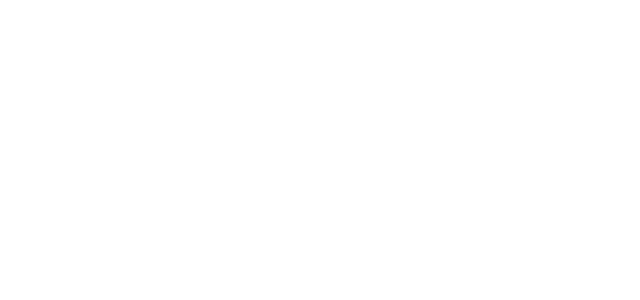
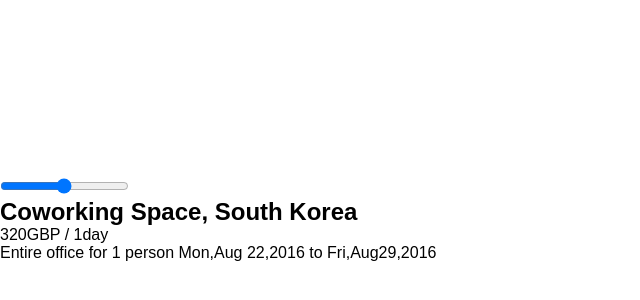
Before and after one commit to hateonion/React-UI-Practice, a React (Create React App) app: page /receipt in a window 1280 px wide. Shown: the part 180-480 px from the top of the page, without its empty margins (0-640 px from the left). Built offline with nearby package versions, Linux system fonts and the light colour scheme.

Commit message:
day2 finish slider and some content

```diff
--- a/package.json
+++ b/package.json
@@ -3,6 +3,7 @@
   "version": "0.1.0",
   "private": true,
   "dependencies": {
+    "prop-types": "^15.6.0",
     "react": "^15.6.1",
     "react-dom": "^15.6.1",
     "react-router-dom": "^4.2.2",
--- /dev/null
+++ b/src/components/receipt/Slider.js
@@ -0,0 +1,11 @@
+import React from 'react';
+
+const Slider = ({onChange}) => {
+  return (
+    <div>
+      <input onChange={onChange} type="range" min="1" max="100" step="1" defaultValue="50" />
+    </div>
+  );
+};
+
+export default Slider;
--- a/src/components/receipt/index.js
+++ b/src/components/receipt/index.js
@@ -1,10 +1,35 @@
 import React, { Component } from 'react';
+import Slider from './Slider';
+import './receipt.css';
 
 class Receipt extends Component {
+  constructor(props) {
+    super(props);
+    this.state = {
+      days: 50,
+    };
+    this.onChange = this.onChange.bind(this);
+  }
+
+  onChange = (e) => {
+    e.preventDefault();
+    this.setState( {
+      days: parseInt(e.target.value),
+    });
+  }
+
   render() {
     return (
-      <div>
-
+      <div className="receipt-container">
+        <Slider onChange={this.onChange} />
+        <div className="receipt-body">
+          <div className="receipt-desc">
+            <h2>Coworking Space, South Korea</h2>
+            <p><span>320GBP</span><span> / 1day</span></p>
+            <p>Entire office for 1 person Mon,Aug 22,2016 to Fri,Aug29,2016</p>
+          </div>
+          <div className="receipt-form"></div>
+        </div>
       </div>
     );
   }
```
Also changed, not shown: src/components/receipt/receipt.css (added), 1 other file (tests, documents, lock files or other folders).
